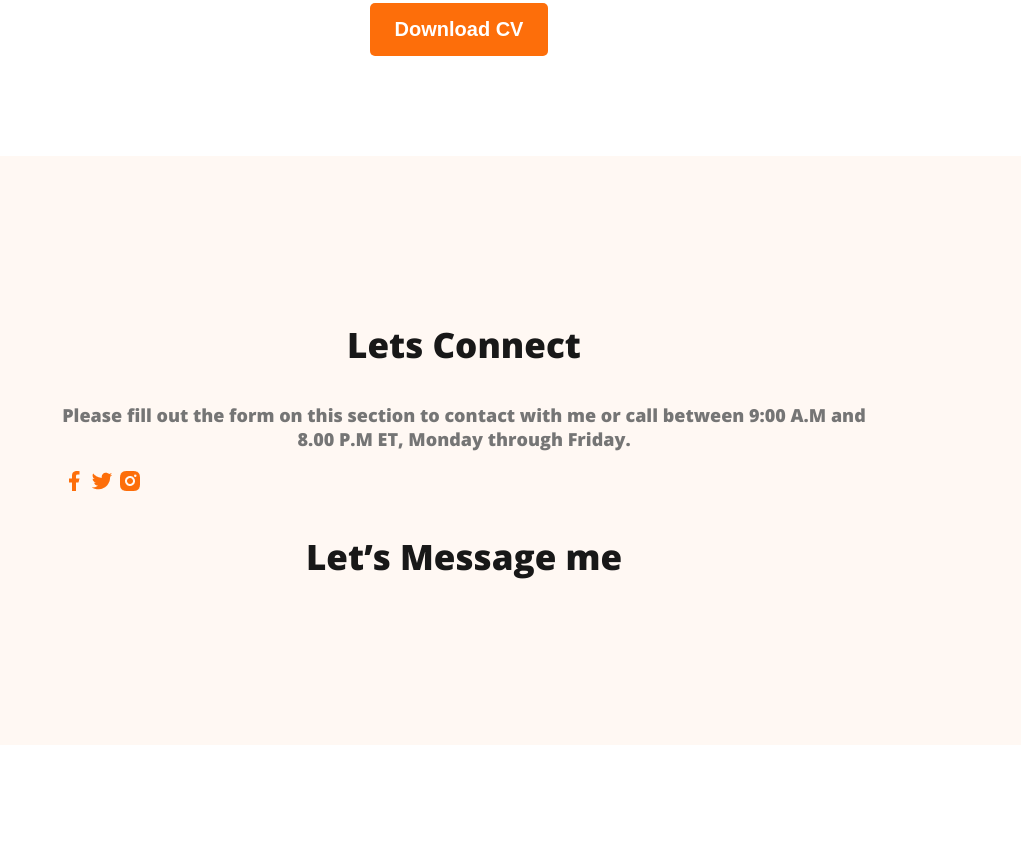
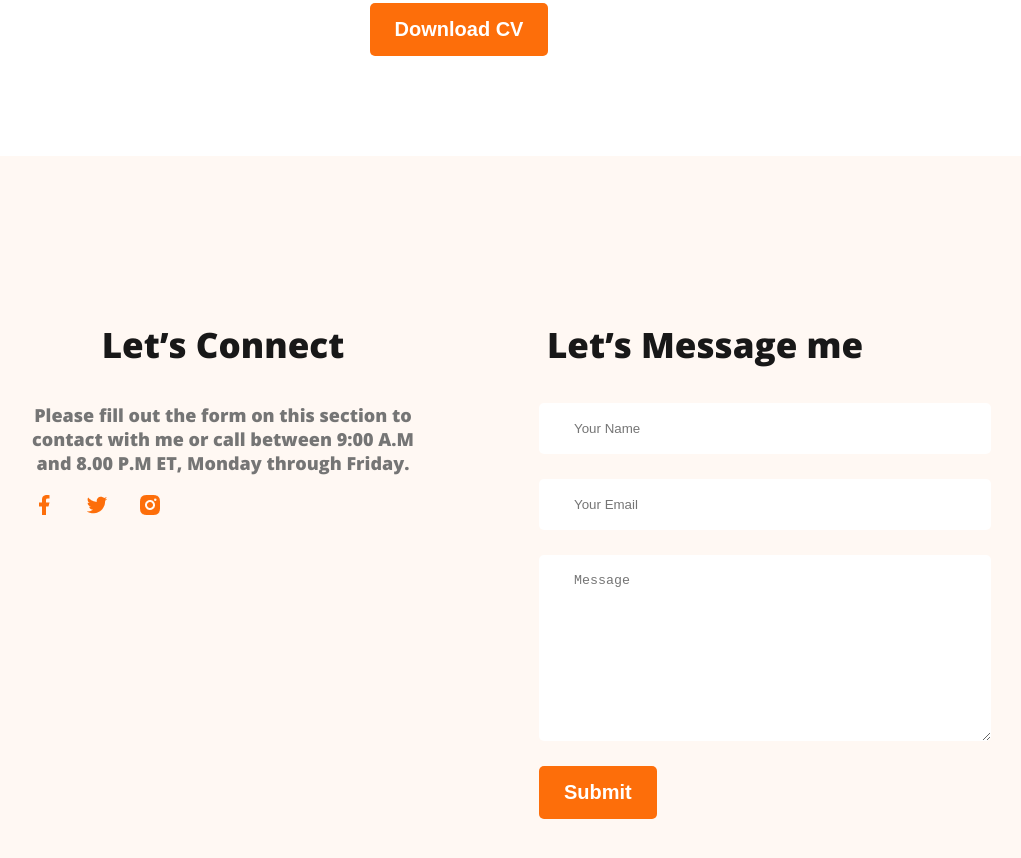
Before and after one commit to oadudhossain/web-developer-portfolio, a plain HTML site: page index.html in a window 1280 px wide. Shown: the part 3316-4174 px from the top of the page, without its empty margins (176-1197 px from the left). Before the commit the page ends 4069 px from the top, so only its background shows below. Drawn offline with nearby package versions, Linux system fonts and the light colour scheme.

Commit message:
all done with footer

```diff
--- a/index.html
+++ b/index.html
@@ -208,23 +208,37 @@
       </section>
     </main>
     <footer>
-      <div id="ftr-ttl">
-        <div class="footer-column">
-          <h3 class="section-title">Lets Connect</h3>
-        </div>
+      <div class="footer-column">
+        <h3 class="section-title">Let’s Connect</h3>
         <p class="section-description">
           Please fill out the form on this section to contact with me or call
           between 9:00 A.M and 8.00 P.M ET, Monday through Friday.
         </p>
         <div class="social-links">
-          <a href=""><img src="images/icons/facebook.png" alt=""></a>
-          <a href=""><img src="images/icons/twitter.png" alt=""></a>
-          <a href=""><img src="images/icons/insta.png" alt=""></a>
+          <a href=""><img src="images/icons/facebook.png" alt="" /></a>
+          <a href=""><img src="images/icons/twitter.png" alt="" /></a>
+          <a href=""><img src="images/icons/insta.png" alt="" /></a>
         </div>
-
-        <div class="footer-column">
-          <h3 class="section-title">Let’s Message me</h3>
-        </div>
+      </div>
+      <div class="footer-column">
+        <h3 class="section-title">Let’s Message me</h3>
+        <form class="contact" action="">
+          <input type="text" placeholder="Your Name" />
+          <input type="email" name="" placeholder="Your Email" id="" />
+          <textarea
+            name=""
+            placeholder="Message"
+            id=""
+            cols="30"
+            rows="10"
+          ></textarea>
+          <input
+            id="last-submit-btn"
+            class="btn-primary"
+            type="submit"
+            value="Submit"
+          />
+        </form>
       </div>
     </footer>
   </body>
--- a/styles/styles.css
+++ b/styles/styles.css
@@ -170,7 +170,30 @@ main section {
 /* footer Style  */
 footer {
   display: flex;
+  gap: 100px;
   background-color: #fff8f3;
   margin-top: 100px;
-  padding: 130px 230px;
+  padding: 130px 200px;
 }
+.footer-column {
+  width: 50%;
+}
+/* Social Links */
+.social-links a {
+  margin-right: 25px;
+}
+.contact input[type="text"],
+.contact input[type="email"],
+textarea {
+  display: block;
+  margin: 25px;
+  padding: 18px 35px;
+  color: #757575;
+  border-radius: 5px;
+  background: #fff;
+  border: 0px;
+  width: 100%;
+}
+#last-submit-btn{
+  margin-left: 25px;
+}
```
